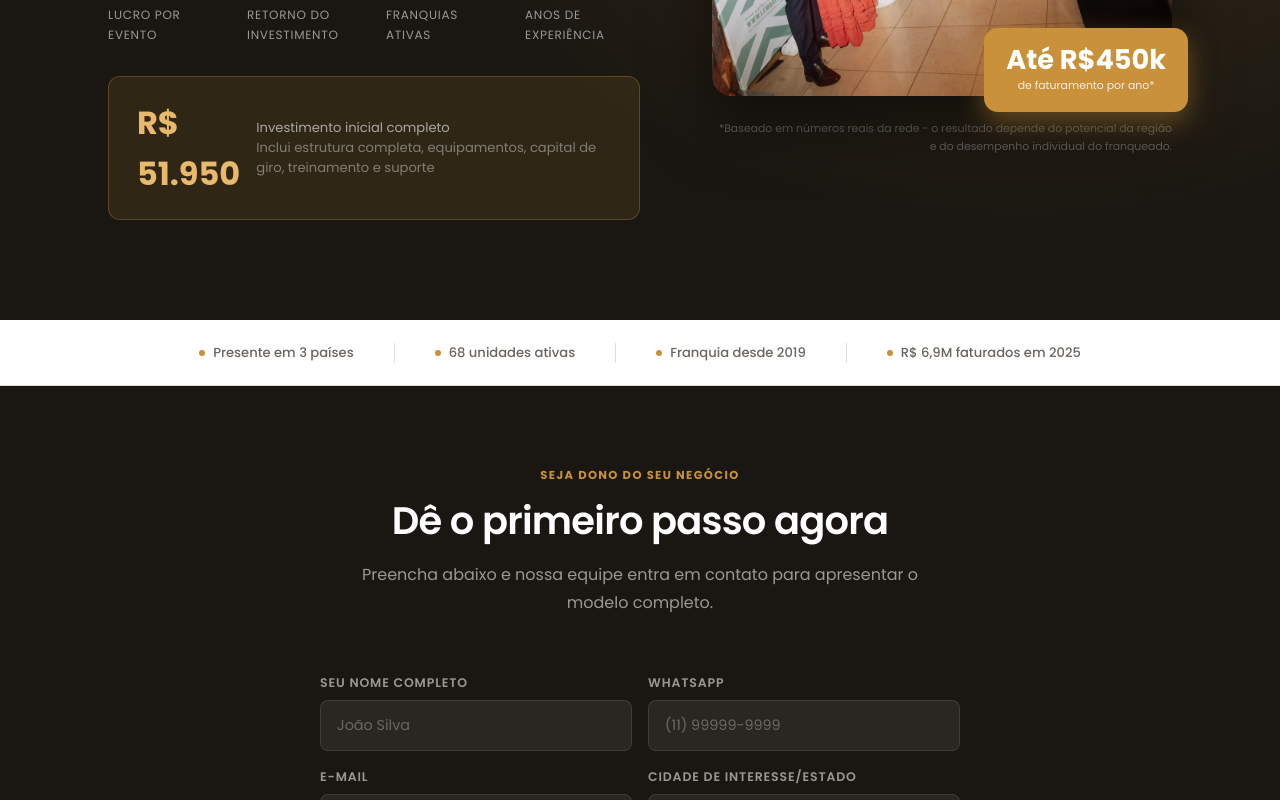
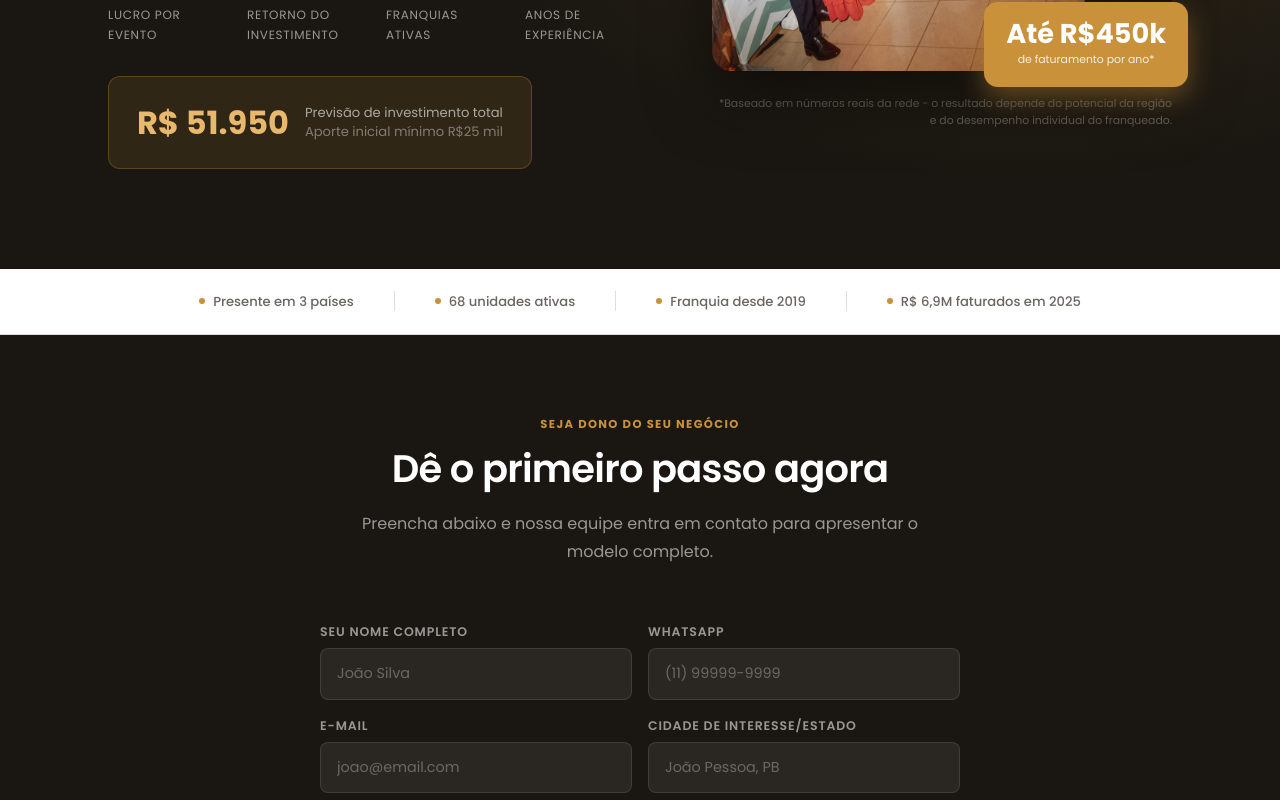
Before and after one commit to matheuszv/seja-franqueado-ll, a Next.js app: page / in a window 1280 px wide. Shown: the part 820-1620 px from the top of the page. Built offline with nearby package versions, Linux system fonts and the light colour scheme.

Commit message:
Ajusta texto do card de investimento e do selo PEGN
- Card de investimento: "Previsão de investimento total" com
  "Aporte inicial mínimo R$25 mil"
- Remove "4 estrelas" do texto de reconhecimento do selo PEGN

```diff
--- a/app/page.tsx
+++ b/app/page.tsx
@@ -109,8 +109,8 @@ export default function Home() {
             <div className="mt-8 bg-[rgba(201,145,58,.12)] border border-[rgba(201,145,58,.3)] rounded-xl px-7 py-5 inline-flex items-center gap-4 max-[600px]:flex-col max-[600px]:gap-2">
               <div className="font-heading text-[2rem] font-bold text-[#e8b86d]">R$ 51.950</div>
               <div className="text-[.82rem] text-white/60 leading-normal">
-                Investimento inicial completo<br />
-                <span className="text-white/40">Inclui estrutura completa, equipamentos, capital de giro, treinamento e suporte</span>
+                Previsão de investimento total<br />
+                <span className="text-white/40">Aporte inicial mínimo R$25 mil</span>
               </div>
             </div>
           </div>
@@ -280,7 +280,7 @@ export default function Home() {
                   className="w-16 h-auto object-contain shrink-0"
                 />
                 <p className="text-[.85rem] text-white/60 leading-[1.7]">
-                  Recebemos o selo 4 estrelas de Melhores Franquias, do ranking da Pequenas Empresas &amp; Grandes Negócios — um reconhecimento dado pelos próprios franqueados, que avaliam suporte, rentabilidade e solidez da rede.
+                  Recebemos o selo de Melhores Franquias, do ranking da Pequenas Empresas &amp; Grandes Negócios — um reconhecimento dado pelos próprios franqueados, que avaliam suporte, rentabilidade e solidez da rede.
                 </p>
               </div>
               <div className="flex items-start gap-5">
```
